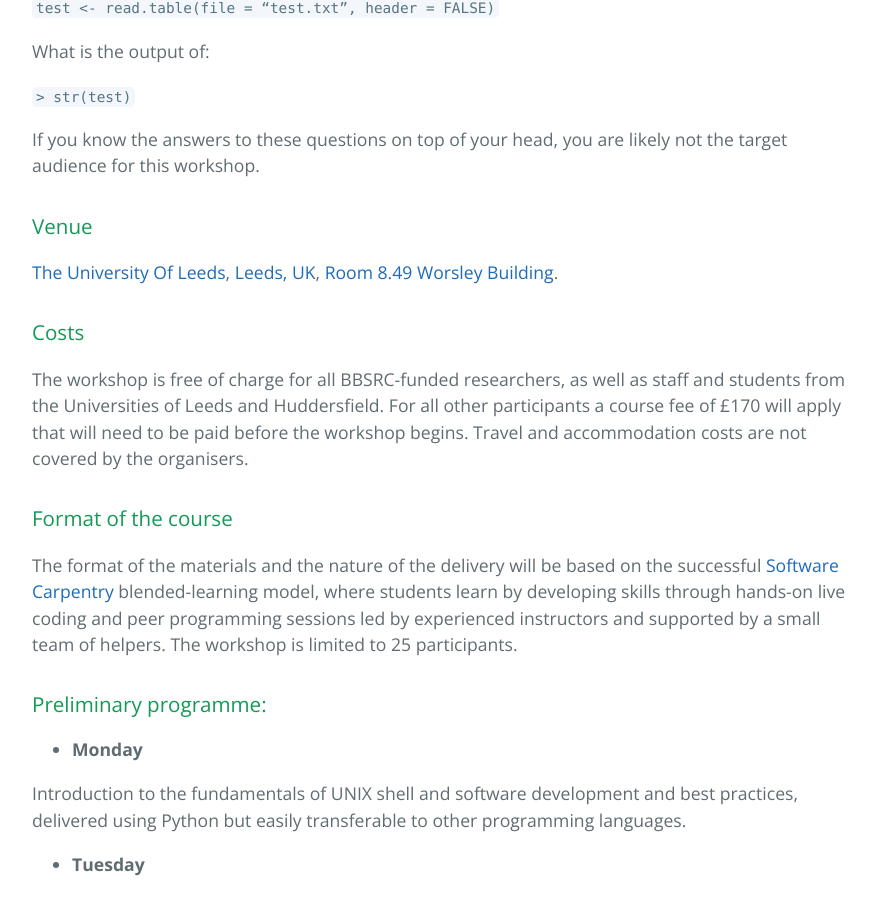
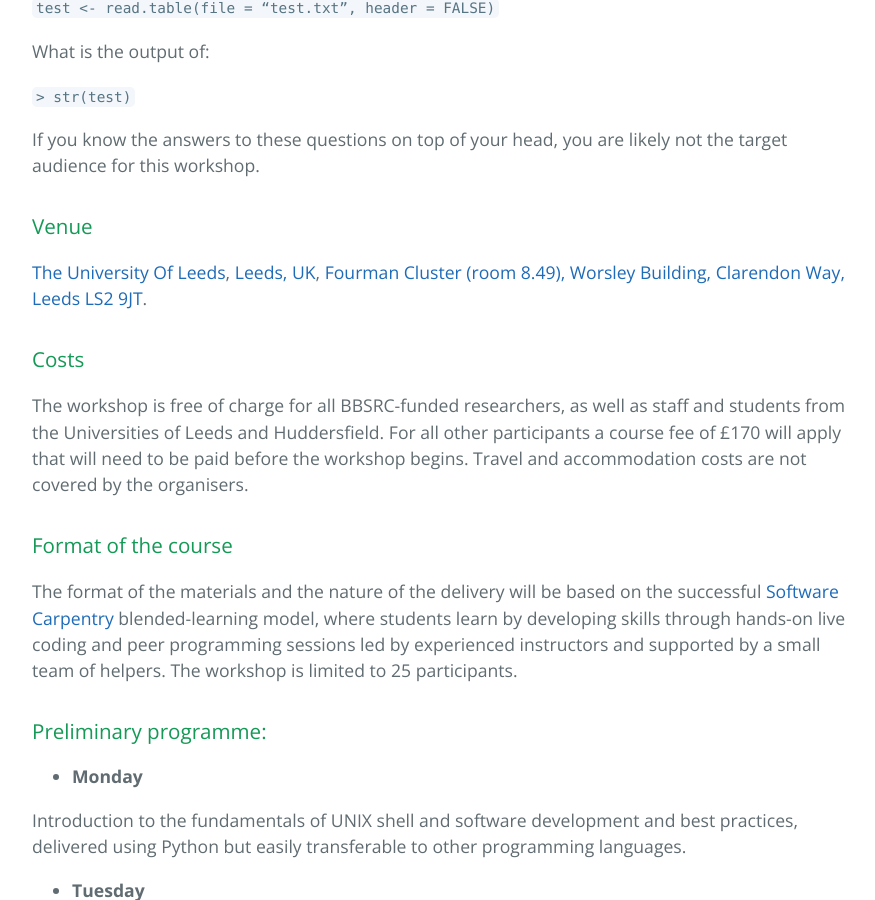
Before and after one commit to nextgenbio/nextgenbio, a Jekyll site: the page built from workshops.md, in a window 1280 px wide and 900 px high, scrolled down 928 px. Shown: the whole window, without its empty margins (192-1067 px from the left). Built offline with Jekyll 4.4.1, drawn with Linux system fonts in a browser that asks for light colours.

Commit message:
Added more info about venue

```diff
--- a/workshops.md
+++ b/workshops.md
@@ -34,7 +34,7 @@ If you know the answers to these questions on top of your head, you are likely n
 
 ### Venue
 
-[The University Of Leeds](http://leeds.ac.uk), [Leeds, UK](https://www.google.co.uk/maps/place/University+of+Leeds/@53.8066846,-1.5572268,17z/data=!3m1!4b1!4m5!3m4!1s0x48795c02da8a25af:0xd388478487e96af9!8m2!3d53.8066815!4d-1.5550328?hl=en), [Room 8.49 Worsley Building](https://it.leeds.ac.uk/info/76/clusters/527/fourman).
+[The University Of Leeds](http://leeds.ac.uk), [Leeds, UK](https://www.google.co.uk/maps/place/University+of+Leeds/@53.8066846,-1.5572268,17z/data=!3m1!4b1!4m5!3m4!1s0x48795c02da8a25af:0xd388478487e96af9!8m2!3d53.8066815!4d-1.5550328?hl=en), [Fourman Cluster (room 8.49), Worsley Building, Clarendon Way, Leeds LS2 9JT](https://it.leeds.ac.uk/info/76/clusters/527/fourman).
 
 ### Costs
 
```
